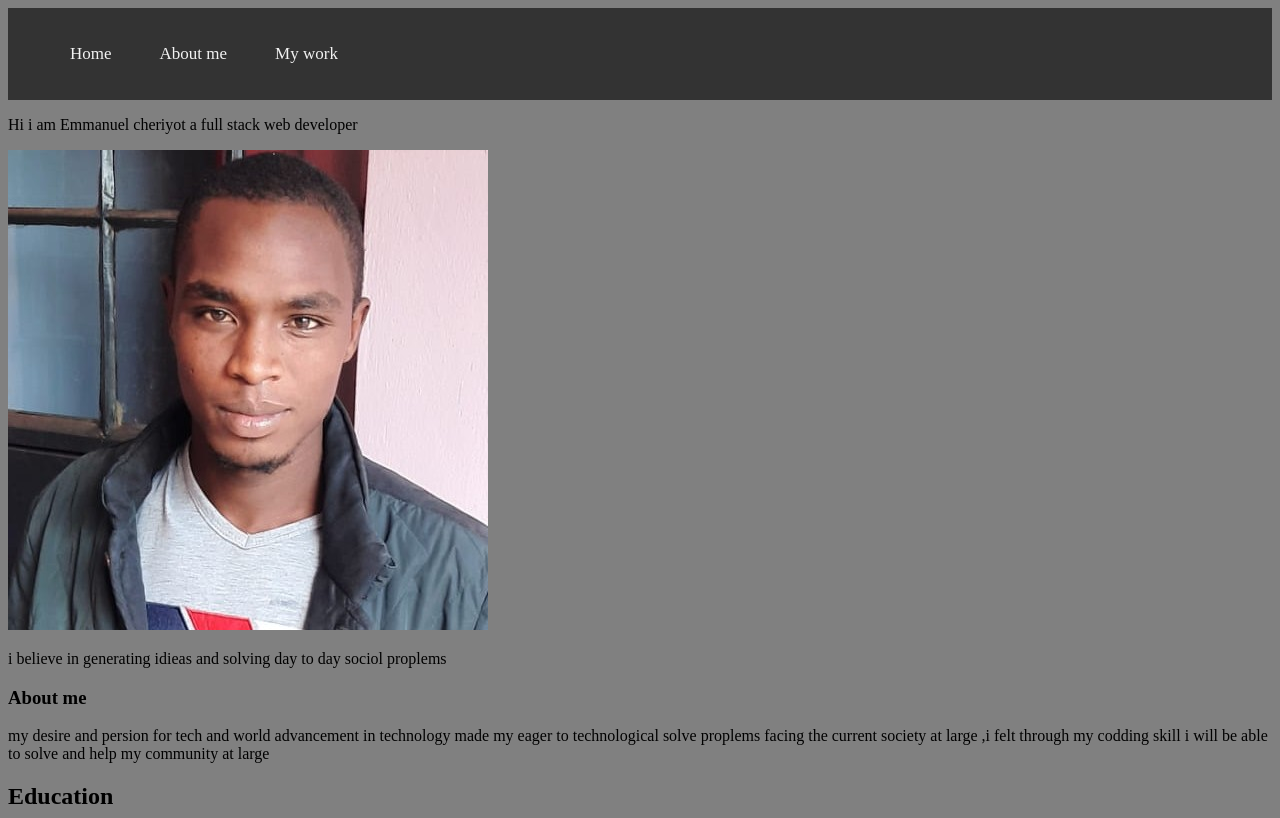
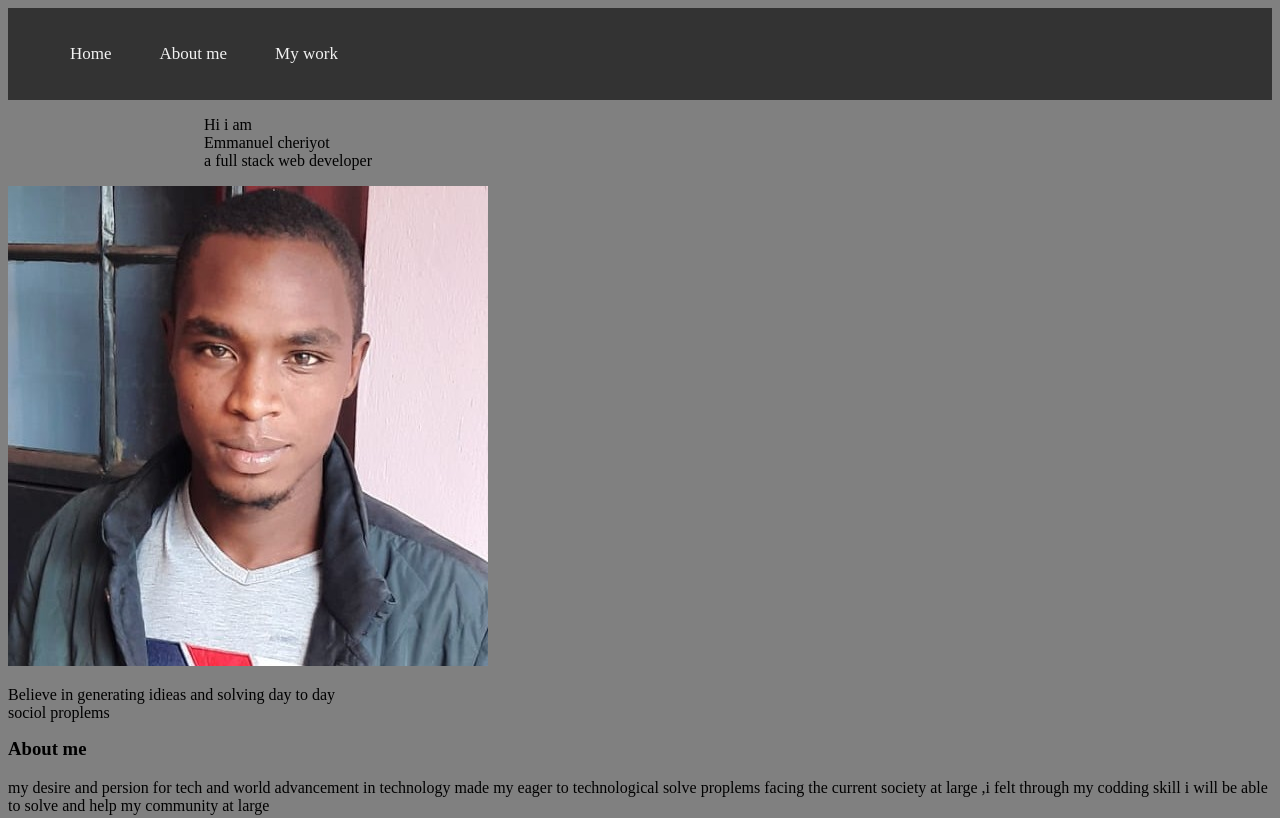
Before and after one commit to jerumanu/My-portfolio, a plain HTML site: page index.html in a window 1280 px wide. Shown: the top 818 px of the page. Drawn offline with Linux system fonts and the light colour scheme.

Commit message:
style home pharagrap

```diff
--- a/index.html
+++ b/index.html
@@ -17,9 +17,13 @@
         </nav>
     </div>
     <section>
-        <p>Hi i am Emmanuel cheriyot a full stack web developer</p>
+        <div class="home">
+        <p>Hi i am  <br> Emmanuel cheriyot <br>  a full stack web developer <br> </p>
+        <div class="image">
         <img src="./images/manu45c.jpeg" alt="">
-        <P>i believe in generating idieas and solving day to day sociol proplems</P>
+        </div>
+        <P> Believe in generating idieas and solving day to day sociol proplems</P>
+       </div>
     </section>
 
     <section>
--- a/styles.css
+++ b/styles.css
@@ -25,3 +25,9 @@ body{
     background-color: #ddd;
     color: black;
   }
+
+  .home p {
+    float: right;
+    padding-right: 900px ;
+
+  }
```
